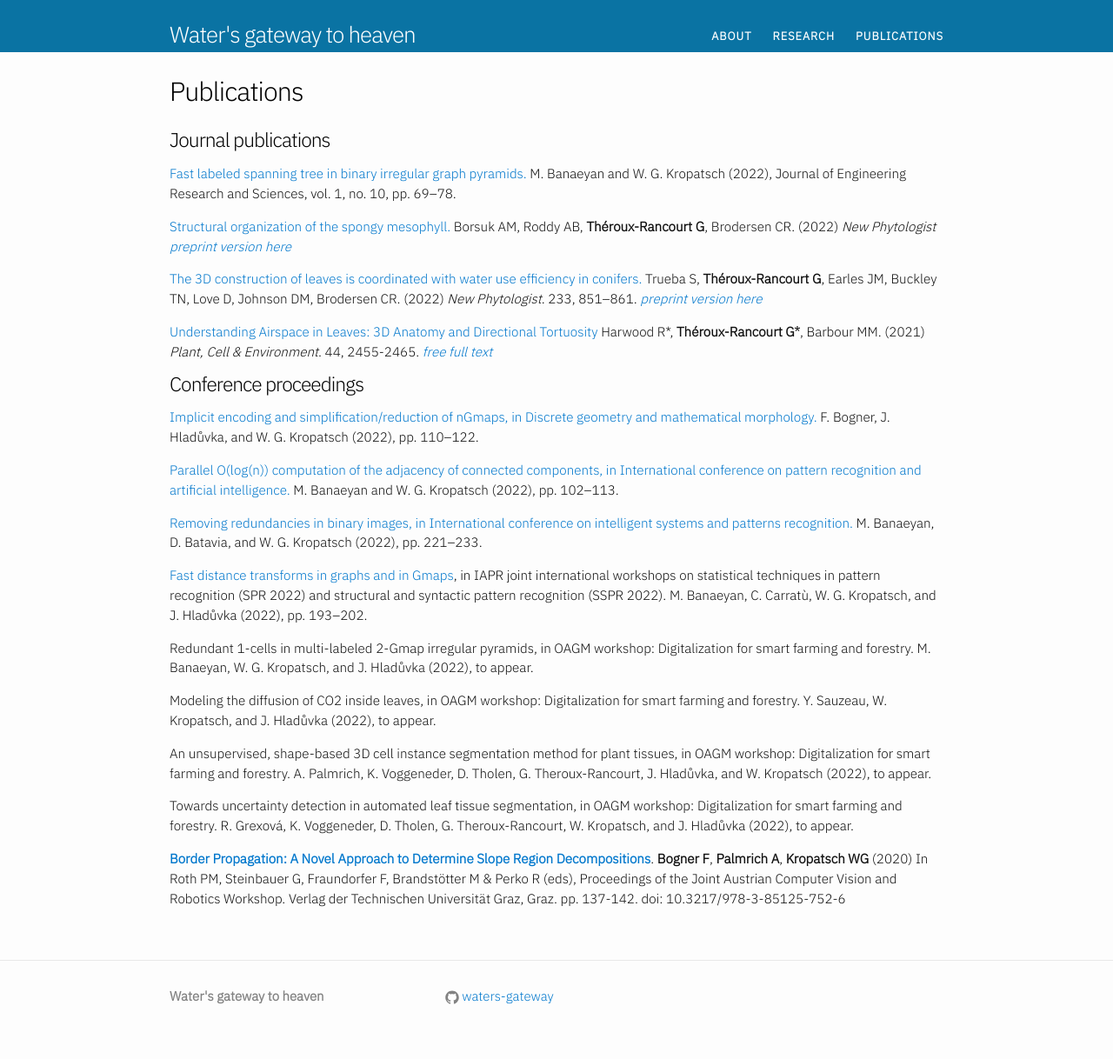
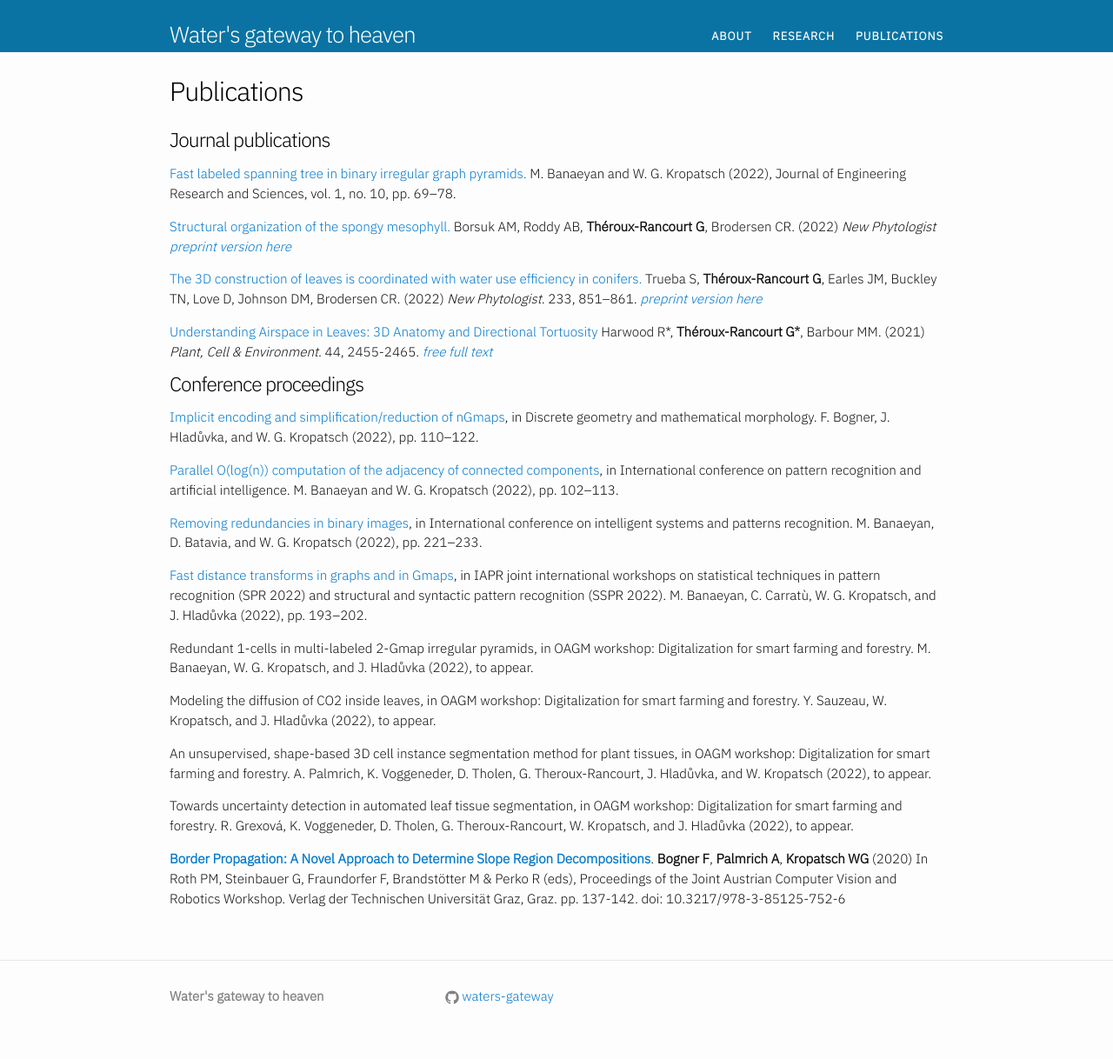
Before and after one commit to waters-gateway/waters-gateway.github.io, a Jekyll site: the page built from publications.md, in a window 1280 px wide. Shown: the whole page at 87% size. Built offline with Jekyll 4.4.1, drawn with Linux system fonts in a browser that asks for light colours.

Commit message:
Update publications.md
homogenization of reference format

```diff
--- a/publications.md
+++ b/publications.md
@@ -18,11 +18,11 @@ lang: en
 
 # Conference proceedings
 
-[Implicit encoding and simplification/reduction of nGmaps, in Discrete geometry and mathematical morphology.](https://link.springer.com/chapter/10.1007/978-3-031-19897-7_10){:target="_blank"  rel="noopener noreferrer"} F. Bogner, J. Hladůvka, and W. G. Kropatsch  (2022), pp. 110–122.
+[Implicit encoding and simplification/reduction of nGmaps](https://link.springer.com/chapter/10.1007/978-3-031-19897-7_10){:target="_blank"  rel="noopener noreferrer"}, in Discrete geometry and mathematical morphology. F. Bogner, J. Hladůvka, and W. G. Kropatsch  (2022), pp. 110–122.
 
-[Parallel O(log(n)) computation of the adjacency of connected components, in International conference on pattern recognition and artificial intelligence.](https://link.springer.com/chapter/10.1007/978-3-031-09282-4_9){:target="_blank"  rel="noopener noreferrer"} M. Banaeyan and W. G. Kropatsch (2022), pp. 102–113.
+[Parallel O(log(n)) computation of the adjacency of connected components](https://link.springer.com/chapter/10.1007/978-3-031-09282-4_9){:target="_blank"  rel="noopener noreferrer"}, in International conference on pattern recognition and artificial intelligence. M. Banaeyan and W. G. Kropatsch (2022), pp. 102–113.
 
-[Removing redundancies in binary images, in International conference on intelligent systems and patterns recognition.](https://www.researchgate.net/publication/360134495_Removing_Redundancies_in_Binary_Images){:target="_blank"  rel="noopener noreferrer"} M. Banaeyan, D. Batavia, and W. G. Kropatsch (2022), pp. 221–233.
+[Removing redundancies in binary images](https://www.researchgate.net/publication/360134495_Removing_Redundancies_in_Binary_Images){:target="_blank"  rel="noopener noreferrer"}, in International conference on intelligent systems and patterns recognition. M. Banaeyan, D. Batavia, and W. G. Kropatsch (2022), pp. 221–233.
 
 [Fast distance transforms in graphs and in Gmaps](https://link.springer.com/chapter/10.1007/978-3-031-23028-8_20){:target="_blank"  rel="noopener noreferrer"}, in IAPR joint international workshops on statistical techniques in pattern recognition (SPR 2022) and structural and syntactic pattern recognition (SSPR 2022). M. Banaeyan, C. Carratù, W. G. Kropatsch, and J. Hladůvka (2022), pp. 193–202.
 
```
